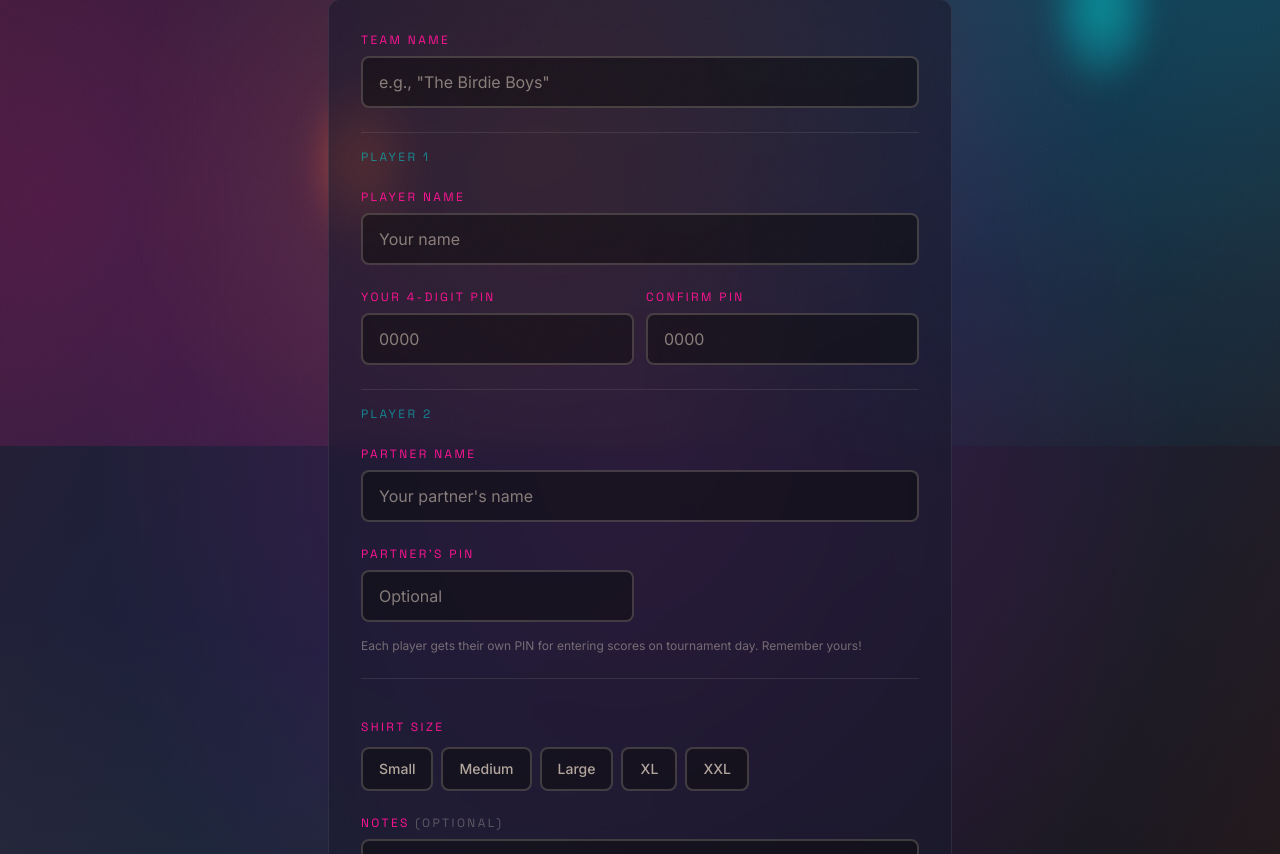
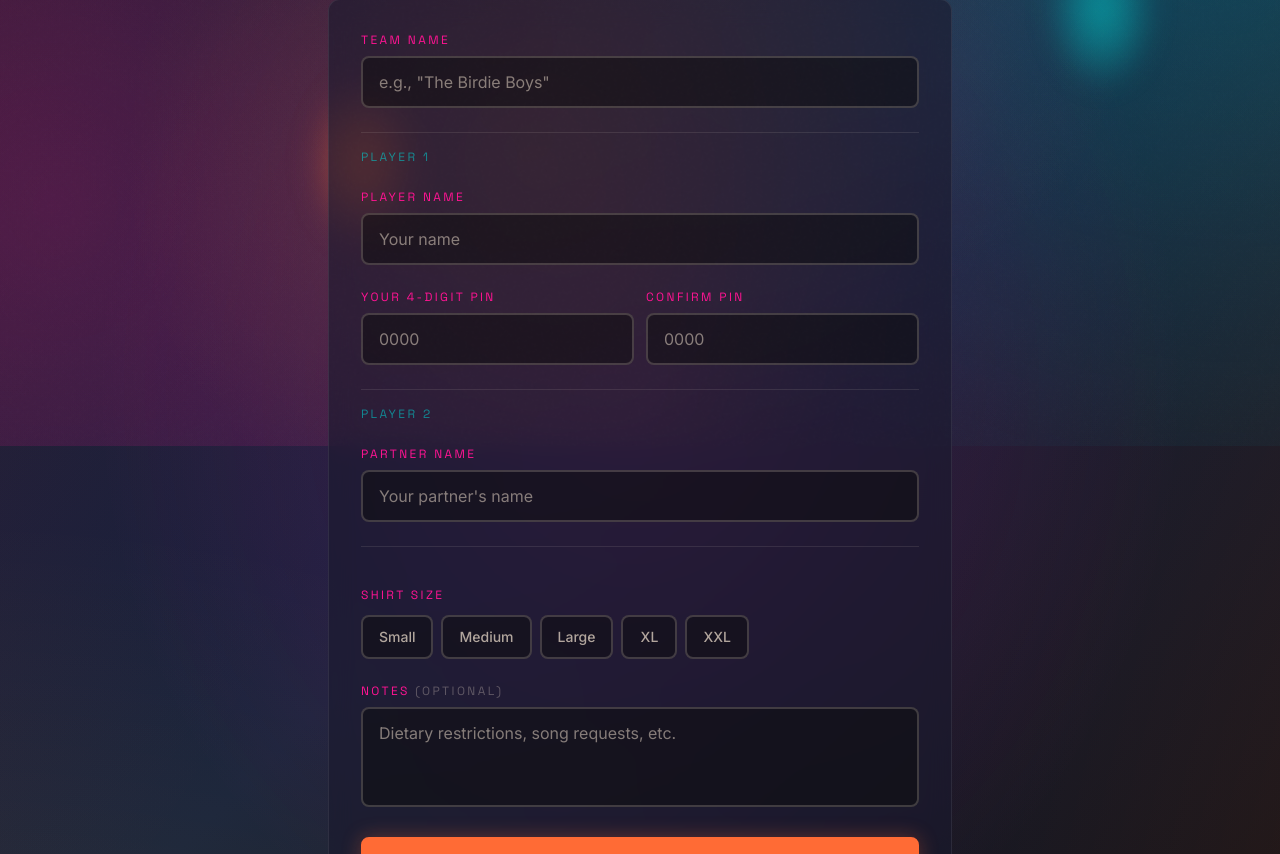
Before and after one commit to benposedel/sunshine-daydream-2026, a Next.js app: page /register in a window 1280 px wide. Shown: the part 354-1208 px from the top of the page. Built offline with nearby package versions, Linux system fonts and the light colour scheme.

Commit message:
Fix Venmo to say per player and remove partner PIN field
Each player registers themselves, so partner PIN input is unnecessary.
Tournament fee is $60 per player, not per team.

Co-Authored-By: Claude Opus 4.6 <noreply@anthropic.com>

```diff
--- a/src/app/register/page.tsx
+++ b/src/app/register/page.tsx
@@ -45,18 +45,6 @@ export default function Register() {
       newErrors.playerPinConfirm = "PINs don't match";
     }
 
-    // Partner PIN (optional, but validate if entered)
-    if (formData.partnerPin) {
-      if (!/^\d{4}$/.test(formData.partnerPin)) {
-        newErrors.partnerPin = "PIN must be exactly 4 digits";
-      } else if (formData.partnerPin === "1234") {
-        newErrors.partnerPin = "This PIN is reserved, please choose a different one.";
-      }
-      if (formData.partnerPin !== formData.partnerPinConfirm) {
-        newErrors.partnerPinConfirm = "PINs don't match";
-      }
-    }
-
     setErrors(newErrors);
     return Object.keys(newErrors).length === 0;
   }
@@ -78,7 +66,7 @@ export default function Register() {
           player1_name: formData.playerName.trim(),
           player2_name: formData.partnerName.trim(),
           player_pin: formData.playerPin,
-          partner_pin: formData.partnerPin || "",
+          partner_pin: "",
           shirt_size: formData.shirtSize,
           notes: formData.notes.trim(),
         }),
@@ -168,7 +156,7 @@ export default function Register() {
                 {/* Venmo Payment */}
                 <div className="border-t border-foreground/10 pt-6 mt-6">
                   <p className="text-xs tracking-[0.2em] uppercase text-foreground/40 mb-3 font-[family-name:var(--font-heading)]">
-                    Tournament Fee &mdash; $60 per team
+                    Tournament Fee &mdash; $60 per player
                   </p>
                   <a
                     href="https://venmo.com/u/Ben-Posedel?txn=pay&amount=60&note=Sunshine%20Daydream%202026"
@@ -252,27 +240,6 @@ export default function Register() {
                     onChange={(v) => { setFormData({ ...formData, partnerName: v }); clearError("partnerName"); }}
                     placeholder="Your partner's name"
                   />
-
-                  {/* Partner PIN (optional) */}
-                  <div className="grid grid-cols-2 gap-3">
-                    <FormField label="Partner's PIN" id="partnerPin" error={errors.partnerPin}
-                      value={formData.partnerPin}
-                      onChange={(v) => { setFormData({ ...formData, partnerPin: v.replace(/\D/g, "").slice(0, 4) }); clearError("partnerPin"); }}
-                      placeholder="Optional" inputMode="numeric" maxLength={4}
-                    />
-                    {formData.partnerPin && (
-                      <FormField label="Confirm PIN" id="partnerPinConfirm" error={errors.partnerPinConfirm}
-                        value={formData.partnerPinConfirm}
-                        onChange={(v) => { setFormData({ ...formData, partnerPinConfirm: v.replace(/\D/g, "").slice(0, 4) }); clearError("partnerPinConfirm"); }}
-                        placeholder="0000" inputMode="numeric" maxLength={4}
-                      />
-                    )}
-                  </div>
-
-                  {/* PIN info note */}
-                  <p className="text-foreground/40 text-xs font-[family-name:var(--font-body)] -mt-2">
-                    Each player gets their own PIN for entering scores on tournament day. Remember yours!
-                  </p>
 
                   {/* Divider */}
                   <div className="border-t border-foreground/10 pt-4" />
```
